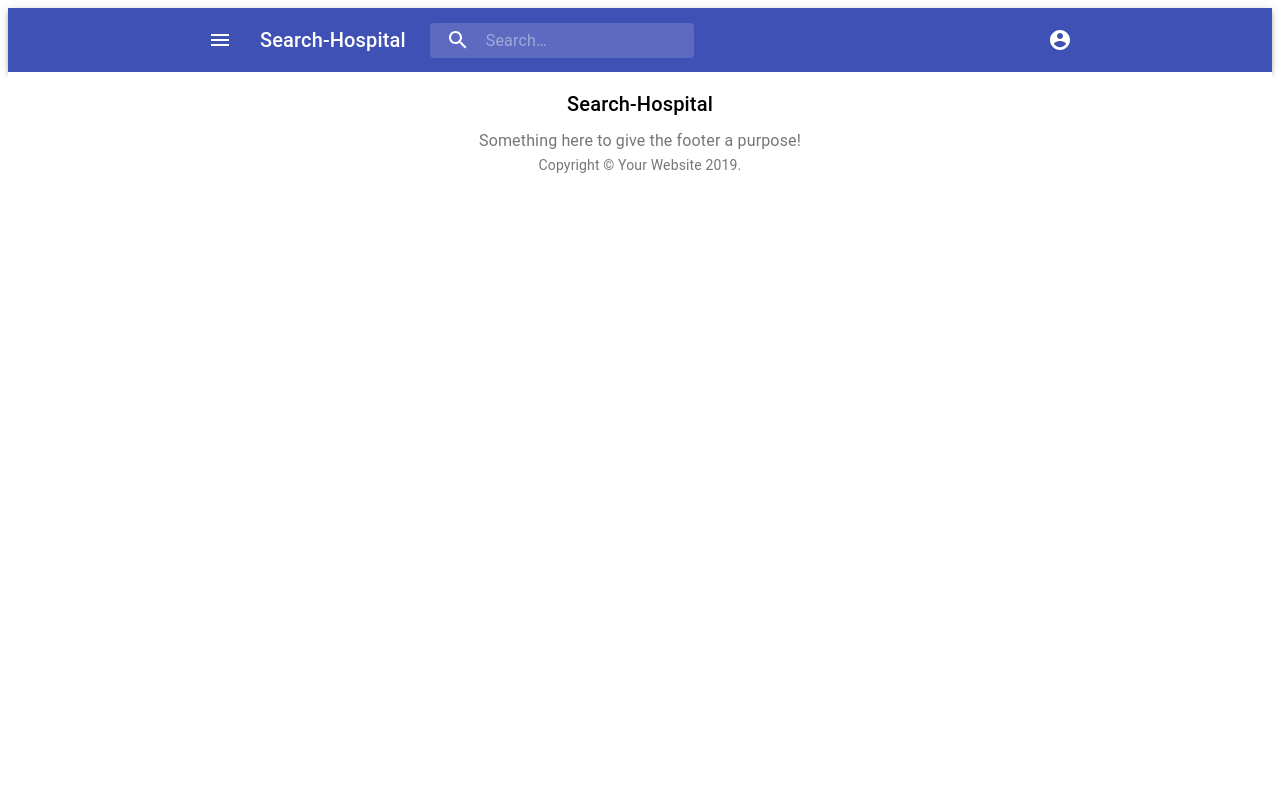
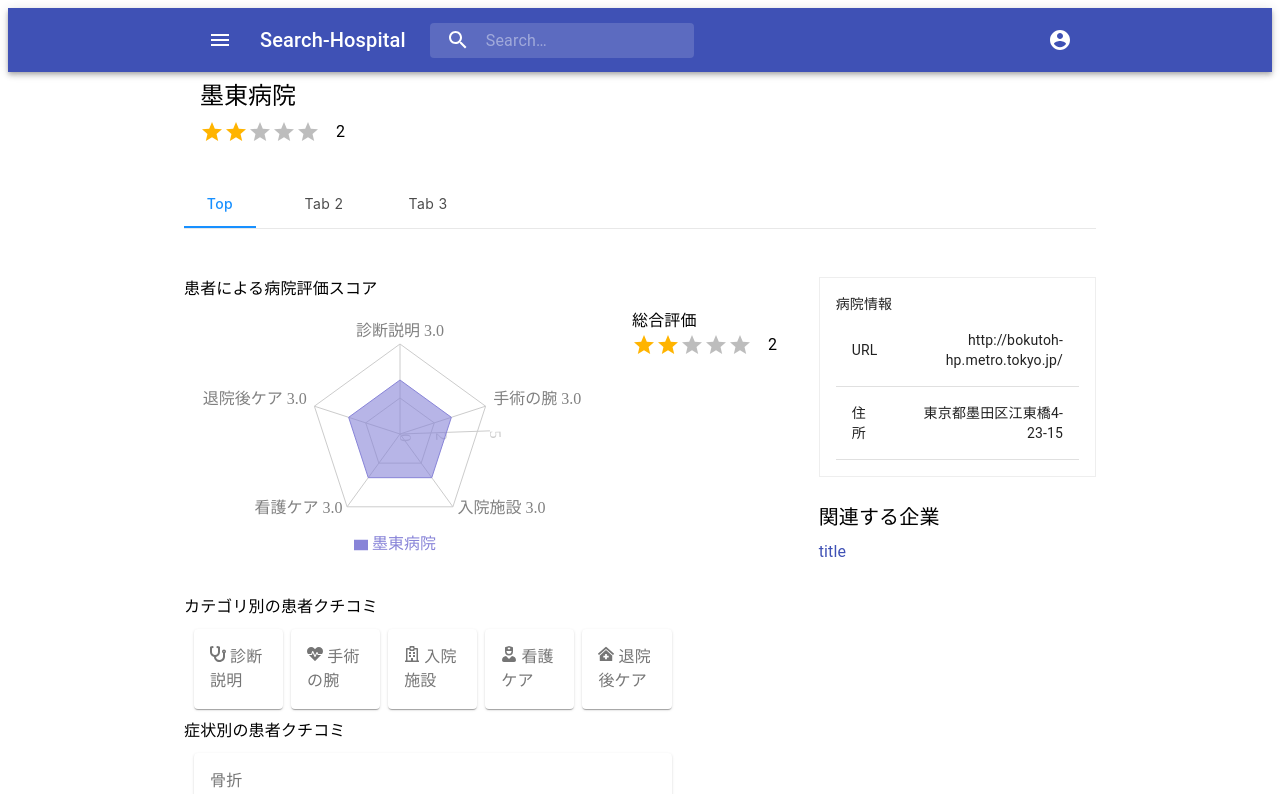
Before and after one commit to jpskgc/hospital, a React app in the folder client/: page /detail in a window 1280 px wide. Shown: the top 794 px of the page. Built offline with nearby package versions, Linux system fonts and the light colour scheme.

Commit message:
add root path for top page

```diff
--- a/client/src/App.tsx
+++ b/client/src/App.tsx
@@ -1,14 +1,14 @@
 import React, {FC} from 'react';
 import {Route, Switch} from 'react-router';
 import Detail from './components/Detail/Detail';
-import Bar from './components/Bar';
-import Footer from './components/Footer';
+import Top from './components/Top/Top';
+import Footer from './components/common/Footer';
 
-const App: FC = () => (
+const App: FC<{}> = () => (
   <>
-    <Bar />
     <Switch>
-      <Route path="/" exact component={Detail} />
+      <Route path="/detail" exact component={Detail} />
+      <Route path="/" exact component={Top} />
     </Switch>
     <Footer />
   </>
--- a/client/src/components/Detail/Detail.tsx
+++ b/client/src/components/Detail/Detail.tsx
@@ -1,4 +1,4 @@
-import React, {FC} from 'react';
+import React from 'react';
 import Header from './Header';
 import Tab from './DetailTab';
 import Chart from './Chart';
@@ -7,11 +7,13 @@ import SymptomsGrid from './SymptomsGrid';
 import SideBar from './SideBar';
 import Grid from '@material-ui/core/Grid';
 import {Container} from '@material-ui/core';
+import Bar from '../common/Bar';
 
 export default function Detail() {
   return (
     <>
       <React.Fragment>
+        <Bar />
         <Container maxWidth="md">
           <Header />
           <Tab />
--- /dev/null
+++ b/client/src/components/Top/Top.tsx
@@ -0,0 +1,12 @@
+import React from 'react';
+import {Container} from '@material-ui/core';
+
+export default function Top() {
+  return (
+    <>
+      <React.Fragment>
+        <Container maxWidth="md"></Container>
+      </React.Fragment>
+    </>
+  );
+}
--- a/client/webpack.config.js
+++ b/client/webpack.config.js
@@ -1,12 +1,12 @@
-const path = require('path');
-const HtmlWebpackPlugin = require('html-webpack-plugin');
+const path = require ('path');
+const HtmlWebpackPlugin = require ('html-webpack-plugin');
 
 module.exports = {
   mode: 'development',
 
   entry: './src/index.tsx',
   output: {
-    path: path.resolve(__dirname, 'dist'),
+    path: path.resolve (__dirname, 'dist'),
     filename: 'bundle.js',
   },
 
@@ -14,6 +14,7 @@ module.exports = {
     port: '3000',
     hot: true,
     open: true,
+    historyApiFallback: true,
   },
   module: {
     rules: [
@@ -30,7 +31,7 @@ module.exports = {
     ],
   },
   plugins: [
-    new HtmlWebpackPlugin({
+    new HtmlWebpackPlugin ({
       template: './src/index.html',
     }),
   ],
```
Also changed, not shown: client/src/components/common/Bar.tsx (renamed from client/src/components/Bar.tsx), client/src/components/common/Footer.tsx (renamed from client/src/components/Footer.tsx).
